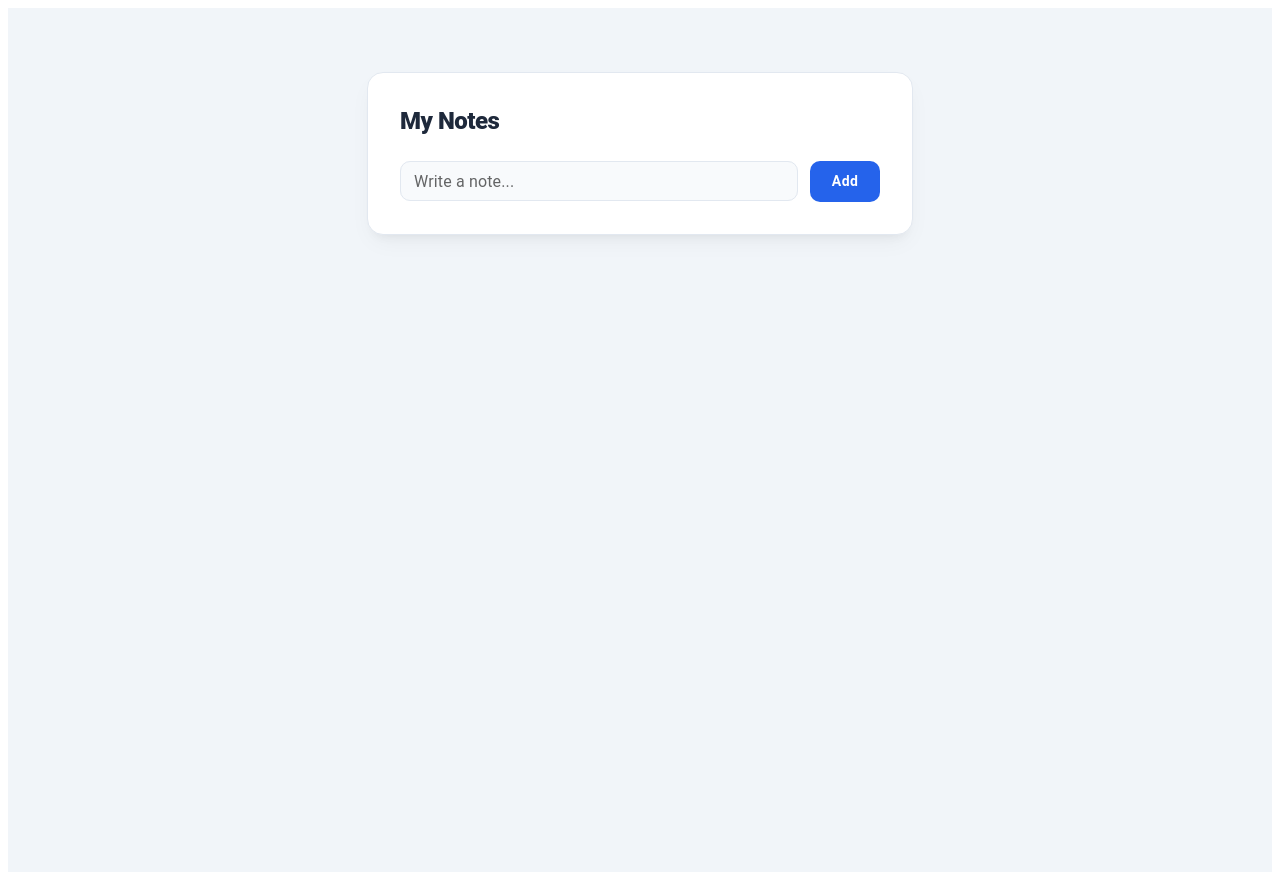
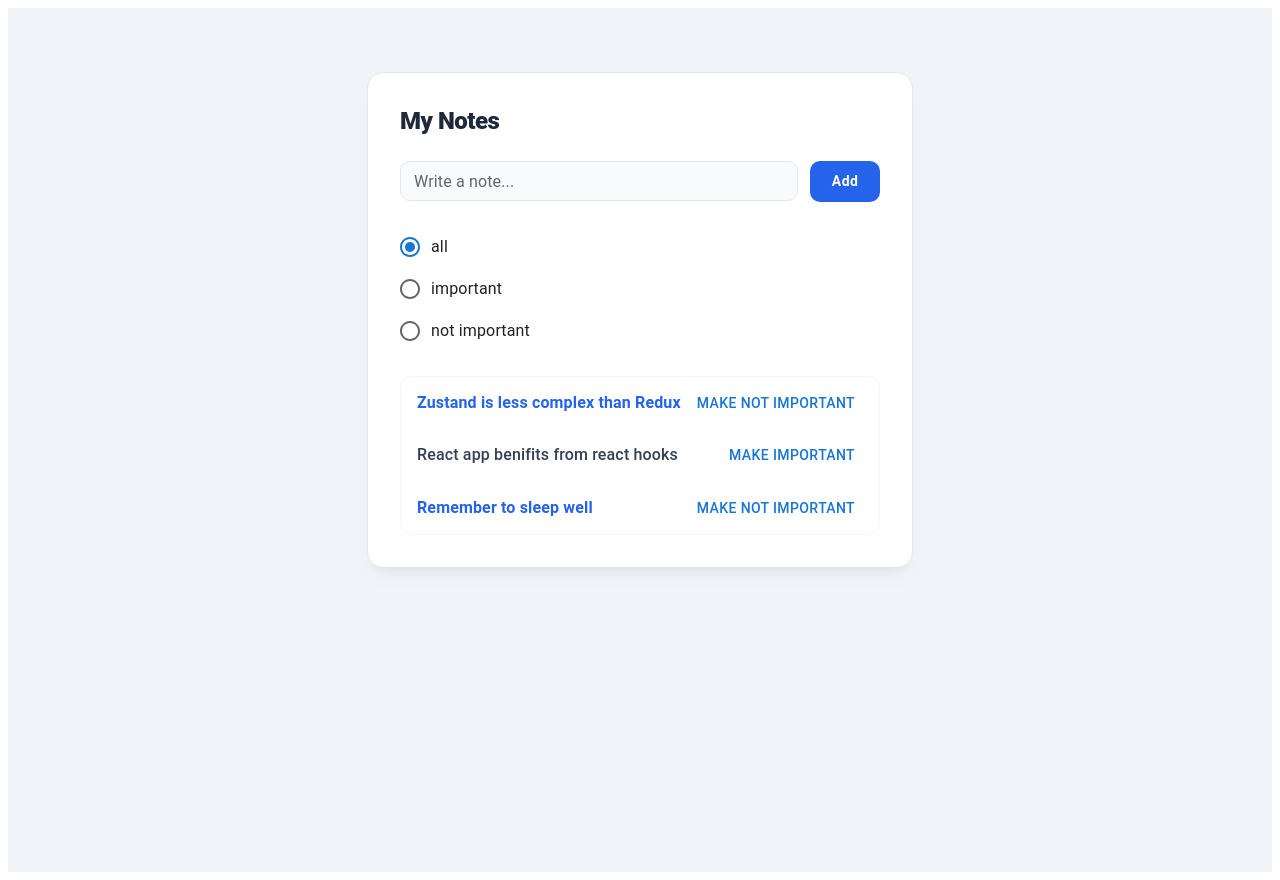
Before and after one commit to yuvrajsteve-cmyk/fullstackopen-part6, a React (Vite) app in the folder zustand/: page / in a window 1280 px wide. Built offline with nearby package versions, Linux system fonts and the light colour scheme.

Commit message:
More complex state

```diff
--- a/zustand/src/App.jsx
+++ b/zustand/src/App.jsx
@@ -1,20 +1,9 @@
-import { Box, TextField, Button, List, ListItem, ListItemText, Typography, Paper } from '@mui/material'
-import { useNotes, useNoteActions } from './useNoteStore'
+import { Box, Typography, Paper } from '@mui/material'
+import NoteForm from './NoteForm'
+import VisibilityFilter from './VisibilityFilter'
+import NoteList from './NoteList'
 
 const App = () => {
-  const notes = useNotes()
-  const { add } = useNoteActions()
-
-  const generatedId = () => Number((Math.random() * 1000000).toFixed(0))
-
-  const addNote = (e) => {
-    e.preventDefault()
-    const content = e.target.elements.note.value
-    if (!content.trim()) return
-    add({ id: generatedId(), content, important: false })
-    e.target.reset()
-  }
-
   return (
     <Box sx={{
       minHeight: '100vh',
@@ -42,77 +31,12 @@ const App = () => {
           My Notes
         </Typography>
 
-        <Box component="form" onSubmit={addNote} sx={{ display: 'flex', gap: 1.5, alignItems: 'center' }}>
-          <TextField
-            name="note"
-            label="Write a note..."
-            variant="outlined"
-            size="small"
-            fullWidth
-            sx={{
-              '& .MuiOutlinedInput-root': {
-                borderRadius: 2.5,
-                bgcolor: '#f8fafc',
-                '& fieldset': { borderColor: '#e2e8f0' },
-                '&:hover fieldset': { borderColor: '#cbd5e1' },
-              }
-            }}
-          />
-          <Button
-            type="submit"
-            variant="contained"
-            disableElevation
-            sx={{
-              borderRadius: 2.5,
-              px: 3,
-              py: 1,
-              fontWeight: 600,
-              textTransform: 'none',
-              bgcolor: '#2563eb',
-              '&:hover': { bgcolor: '#1d4ed8' }
-            }}
-          >
-            Add
-          </Button>
-        </Box>
+        <NoteForm />
 
-        {notes.length > 0 && (
-          <List disablePadding sx={{
-            border: '1px solid #f1f5f9',
-            borderRadius: 3,
-            overflow: 'hidden',
-            bgcolor: '#ffffff'
-          }}>
-            {notes.map((note, index) => (
-              <ListItem
-                key={note.id}
-                divider={index !== notes.length - 1}
-                sx={{
-                  py: 1.75,
-                  px: 2.5,
-                  borderColor: '#f1f5f9',
-                  transition: 'background-color 0.2s',
-                  '&:hover': { bgcolor: '#f8fafc' }
-                }}
-              >
-                <ListItemText
-                  primary={
-                    <Typography
-                      variant={note.important ? 'body1' : 'body2'}
-                      sx={{
-                        fontWeight: note.important ? 700 : 500,
-                        color: note.important ? '#2563eb' : '#334155',
-                        wordBreak: 'break-word'
-                      }}
-                    >
-                      {note.content}
-                    </Typography>
-                  }
-                />
-              </ListItem>
-            ))}
-          </List>
-        )}
+        <VisibilityFilter />
+
+        <NoteList />
+
       </Paper>
     </Box>
   )
--- /dev/null
+++ b/zustand/src/Note.jsx
@@ -0,0 +1,26 @@
+import { Button, ListItem, Typography } from '@mui/material'
+import { useNoteActions } from './useNoteStore'
+
+const Note = ({ note }) => {
+    const { toggleImportance } = useNoteActions()
+
+    return (
+        <ListItem sx={{
+            display: 'flex',
+            justifyContent: 'space-between',
+            alignItems: 'center'
+        }}>
+            <Typography sx={{
+                fontWeight: note.important ? 700 : 500,
+                color: note.important ? '#2563eb' : '#334155'
+            }}>
+                {note.content}
+            </Typography>
+            <Button onClick={() => toggleImportance(note.id)}>
+                {note.important ? 'make not important' : 'make important'}
+            </Button>
+        </ListItem>
+    )
+}
+
+export default Note
--- /dev/null
+++ b/zustand/src/NoteForm.jsx
@@ -0,0 +1,54 @@
+import { Box, TextField, Button } from '@mui/material'
+import { useNoteActions } from './useNoteStore'
+
+const NoteForm = () => {
+    const { add } = useNoteActions()
+
+    const generatedId = () => Number((Math.random() * 1000000).toFixed(0))
+
+    const addNote = (e) => {
+    e.preventDefault()
+    const content = e.target.elements.note.value
+    if (!content.trim()) return
+    add({ id: generatedId(), content, important: false })
+    e.target.reset()
+  }
+
+    return(
+        <Box component="form" onSubmit={addNote} sx={{ display: 'flex', gap: 1.5, alignItems: 'center' }}>
+          <TextField
+            name="note"
+            label="Write a note..."
+            variant="outlined"
+            size="small"
+            fullWidth
+            sx={{
+              '& .MuiOutlinedInput-root': {
+                borderRadius: 2.5,
+                bgcolor: '#f8fafc',
+                '& fieldset': { borderColor: '#e2e8f0' },
+                '&:hover fieldset': { borderColor: '#cbd5e1' },
+              }
+            }}
+          />
+          <Button
+            type="submit"
+            variant="contained"
+            disableElevation
+            sx={{
+              borderRadius: 2.5,
+              px: 3,
+              py: 1,
+              fontWeight: 600,
+              textTransform: 'none',
+              bgcolor: '#2563eb',
+              '&:hover': { bgcolor: '#1d4ed8' }
+            }}
+          >
+            Add
+          </Button>
+        </Box>
+    )
+}
+
+export default NoteForm
--- /dev/null
+++ b/zustand/src/NoteList.jsx
@@ -0,0 +1,37 @@
+import { List } from '@mui/material'
+import { useFilter, useNotes } from './useNoteStore'
+import Note from './Note'
+
+const NoteList = () => {
+  const notes = useNotes()
+  const filter = useFilter()
+
+  const filteredNotes = notes.filter(note => {
+    if (filter === 'all') {
+      return true
+    } else if (filter === 'important') {
+      return note.important
+    } else if (filter === 'nonimportant') {
+      return !note.important
+    }
+  })
+
+  return (
+    <>
+      {notes.length > 0 && (
+        <List disablePadding sx={{
+          border: '1px solid #f1f5f9',
+          borderRadius: 3,
+          overflow: 'hidden',
+          bgcolor: '#ffffff'
+        }}>
+          {filteredNotes.map((note) => (
+            <Note note={note} key={note.id} />
+          ))}
+        </List>
+      )}
+    </>
+  )
+}
+
+export default NoteList
--- /dev/null
+++ b/zustand/src/VisibilityFilter.jsx
@@ -0,0 +1,29 @@
+import { FormControlLabel, Radio, RadioGroup } from '@mui/material'
+import { useNoteActions } from './useNoteStore'
+
+const VisibilityFilter = () => {
+
+    const { setFilter } = useNoteActions()
+
+    return (
+        <RadioGroup onChange={(event) => setFilter(event.target.value)}
+            defaultValue='all'>
+           <FormControlLabel control={<Radio
+            name='filter'
+            value='all'
+            />} label='all' />
+
+            <FormControlLabel control={ <Radio
+            name='filter'
+            value='important'
+            />} label='important' />
+
+           <FormControlLabel control={<Radio
+            name='filter'
+            value='nonimportant'
+            />} label='not important' />
+        </RadioGroup>
+    )
+}
+
+export default VisibilityFilter
--- a/zustand/src/useNoteStore.js
+++ b/zustand/src/useNoteStore.js
@@ -1,13 +1,41 @@
 import { create} from 'zustand'
 
+const initialNotes = [
+    {
+        id: 1,
+        content: 'Zustand is less complex than Redux',
+        important: true,
+    },
+    {
+        id: 2,
+        content: 'React app benifits from react hooks',
+        important:  false
+    },
+    {
+        id: 3,
+        content: 'Remember to sleep well',
+        important: true
+    }
+]
+
 const useNoteStore = create(Set => ({
-   notes: [],
+   notes: initialNotes,
+   filter: 'all',
    actions: {
     add: note => Set(
         state => ({ notes: state.notes.concat(note) })
-    )
+    ),
+    toggleImportance : id => Set(
+        state => ({
+            notes: state.notes.map(note =>
+                note.id === id ? { ...note, important : !note.important} : note
+            )
+        })
+    ),
+    setFilter: value => Set(() => ({ filter: value }))
    }
 }))
 
 export const useNotes = () => useNoteStore(state => state.notes)
+export const useFilter = () => useNoteStore(state => state.filter)
 export const useNoteActions = () => useNoteStore(state => state.actions)
```
Also changed, not shown: zustand/package.json (+8 -2 lines), 1 other file (tests, documents, lock files or other folders).
